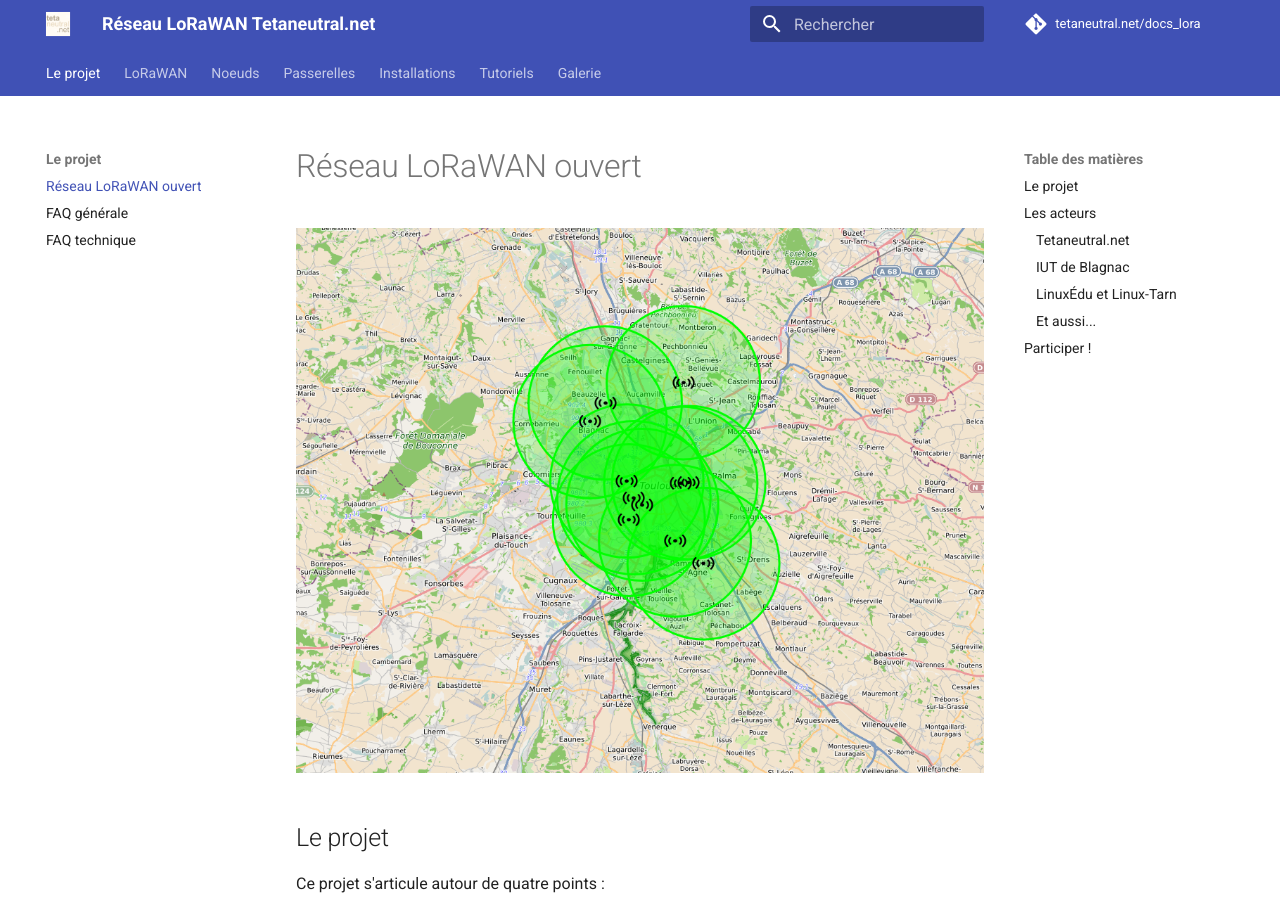
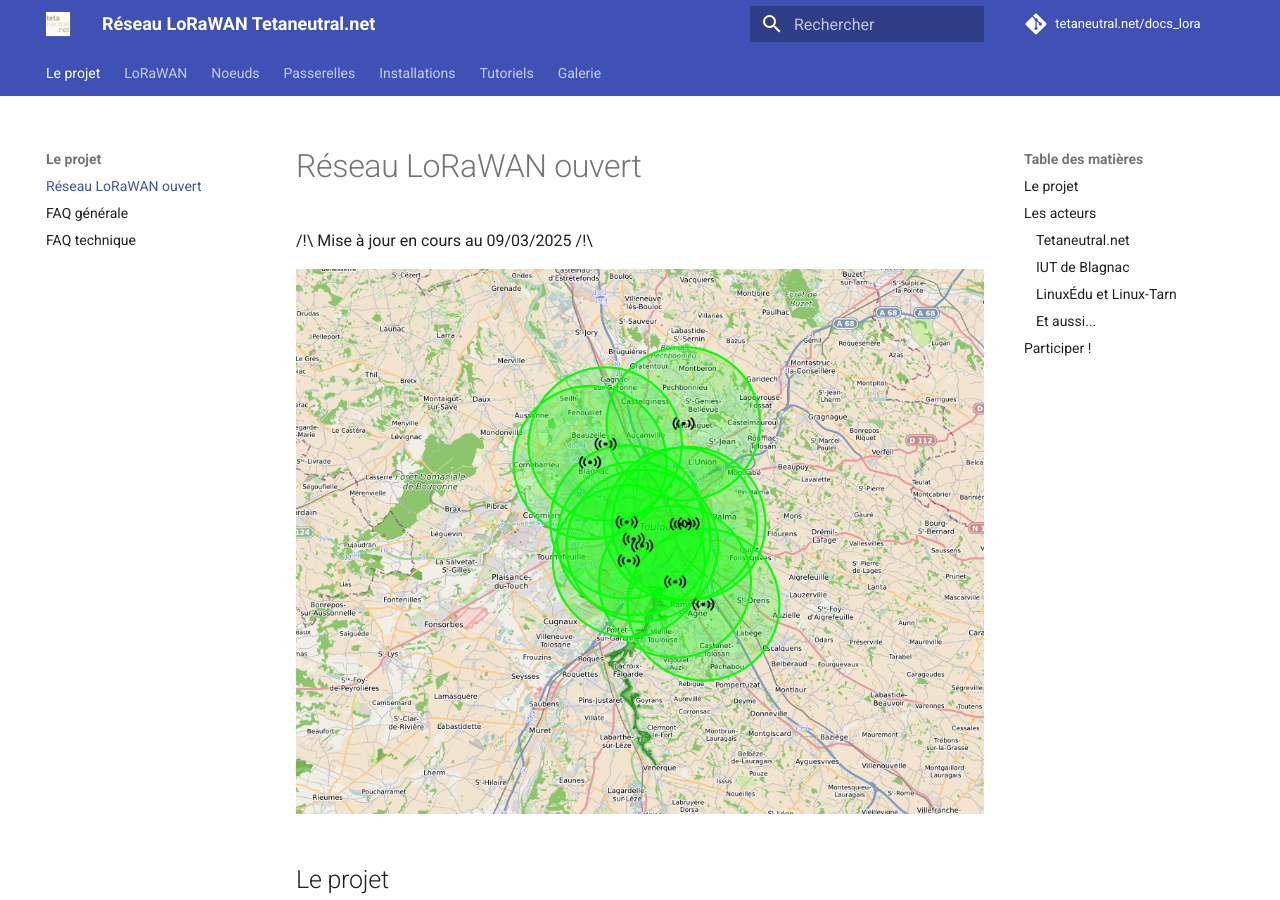
Before and after one commit to NICOLASGON/docs_lora_tetaneutral, an MkDocs documentation site: the page built from docs/index.md, in a window 1280 px wide and 900 px high. Built offline with MkDocs 1.6.1 and Material for MkDocs 9.7.7, drawn with Linux system fonts in a browser that asks for light colours; comment, search, counter and statistics services are not loaded.

Commit message:
Update index.md

```diff
--- a/docs/index.md
+++ b/docs/index.md
@@ -1,5 +1,6 @@
 # Réseau LoRaWAN ouvert
 
+/!\ Mise à jour en cours au 09/03/2025 /!\
 
 ![couverture reseau LoRaWAN](../assets/img/couverture-reseau.png)
 
```
